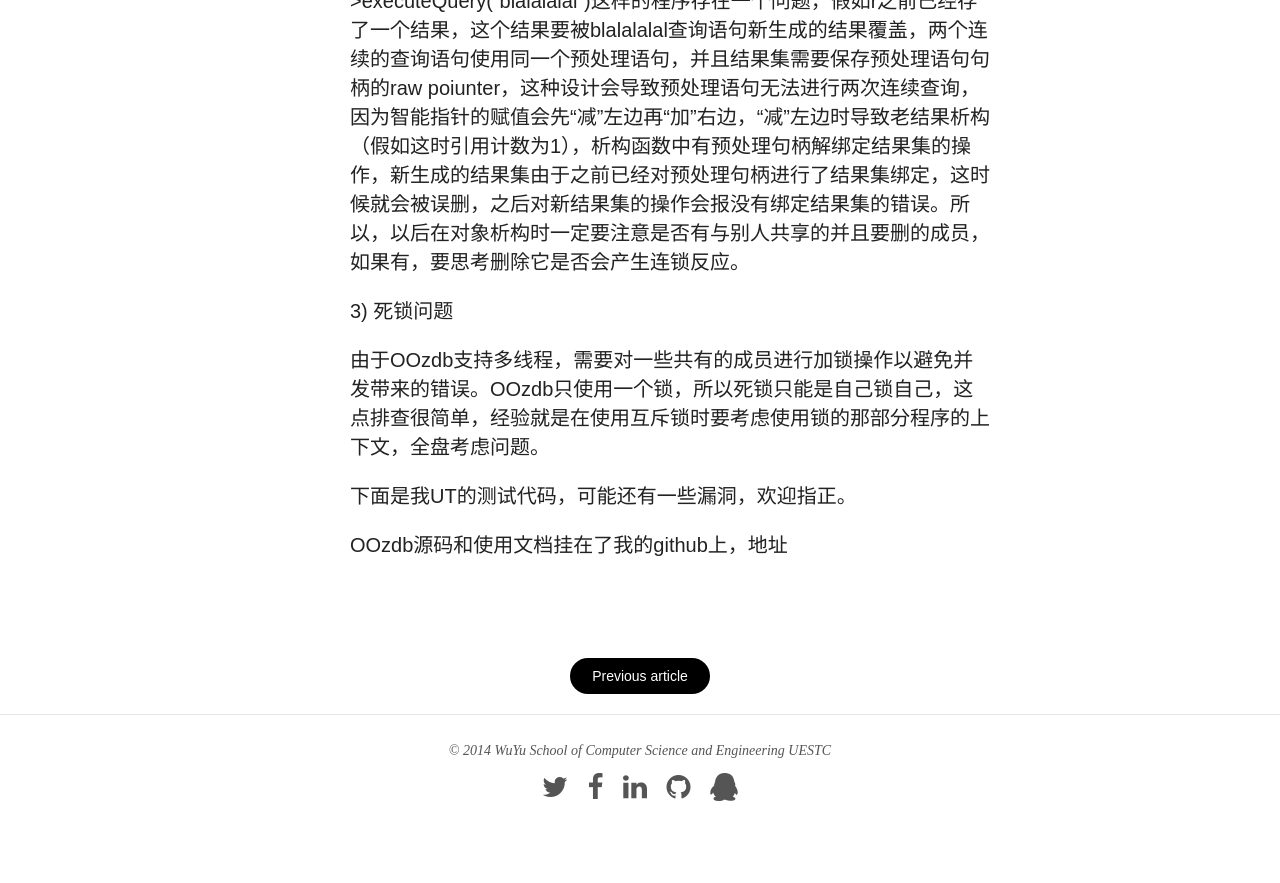
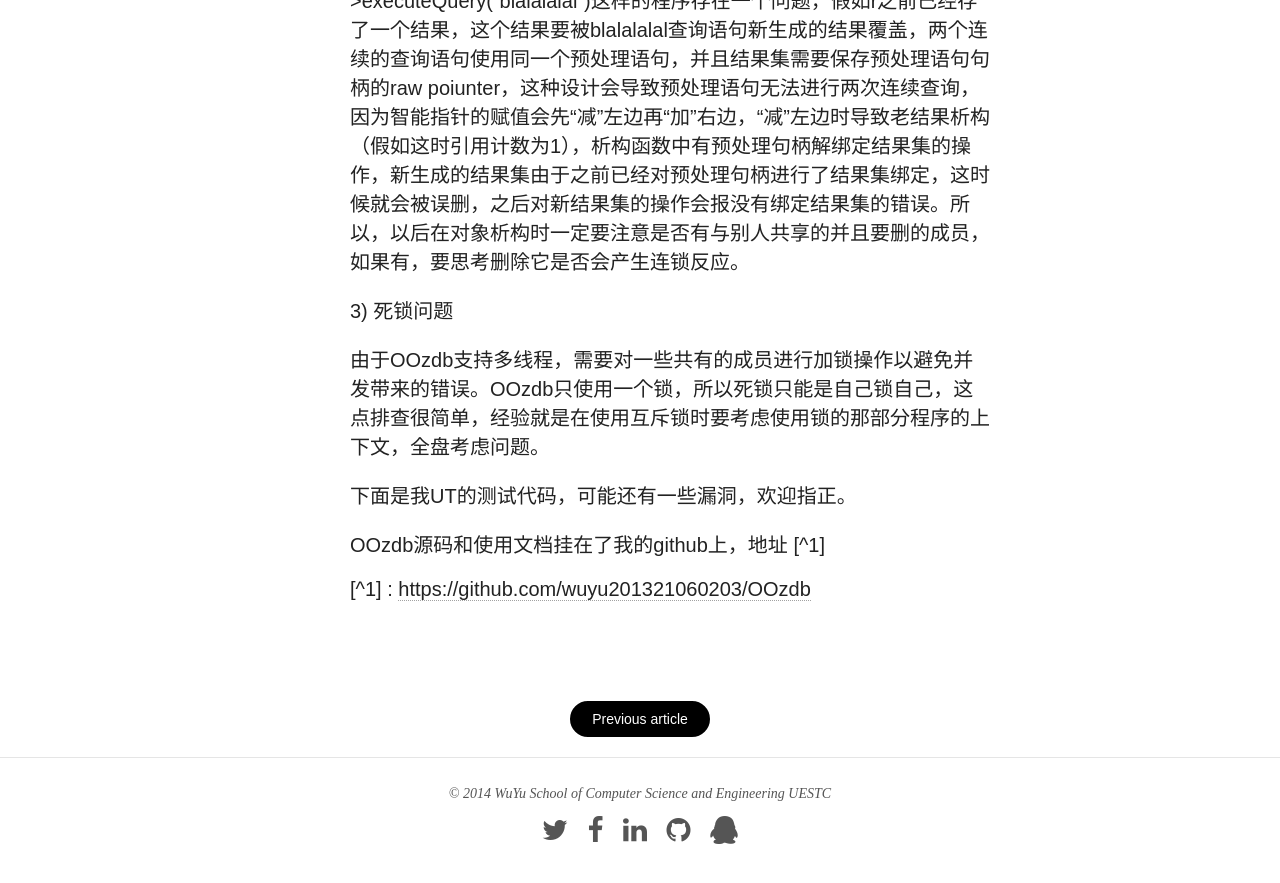
Before and after one commit to wuyu201321060203/wuyu201321060203.github.io, a Jekyll site: the page built from _posts/2014-09-20-OOzdb.md, in a window 1280 px wide and 900 px high, scrolled down 2981 px. Shown: the top 883 px of the window. Built offline with Jekyll 4.4.1, drawn with Linux system fonts in a browser that asks for light colours; nearby versions of some CDN libraries; comment, search, counter and statistics services are not loaded; before the commit the page ends 3838 px from its top, so only the background shows below that.

Commit message:
first post of OOzdb

```diff
--- a/_posts/2014-09-20-OOzdb.md
+++ b/_posts/2014-09-20-OOzdb.md
@@ -52,4 +52,6 @@ OOzdb采用策略模式，核心模块类图如下：
 
 下面是我UT的测试代码，可能还有一些漏洞，欢迎指正。
 
-OOzdb源码和使用文档挂在了我的github上，地址
+OOzdb源码和使用文档挂在了我的github上，地址 [^1]
+
+[^1] : <https://github.com/wuyu201321060203/OOzdb>
```
